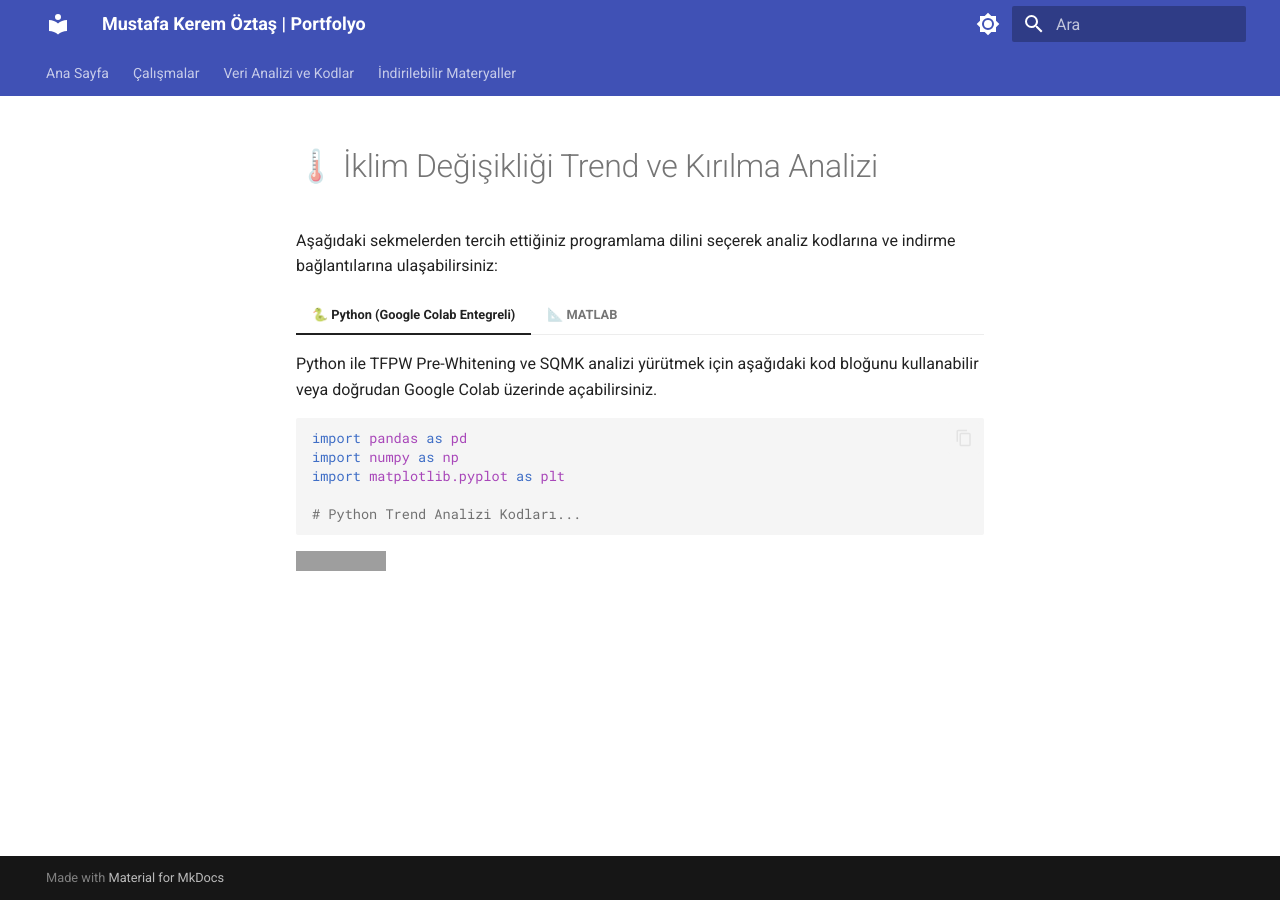
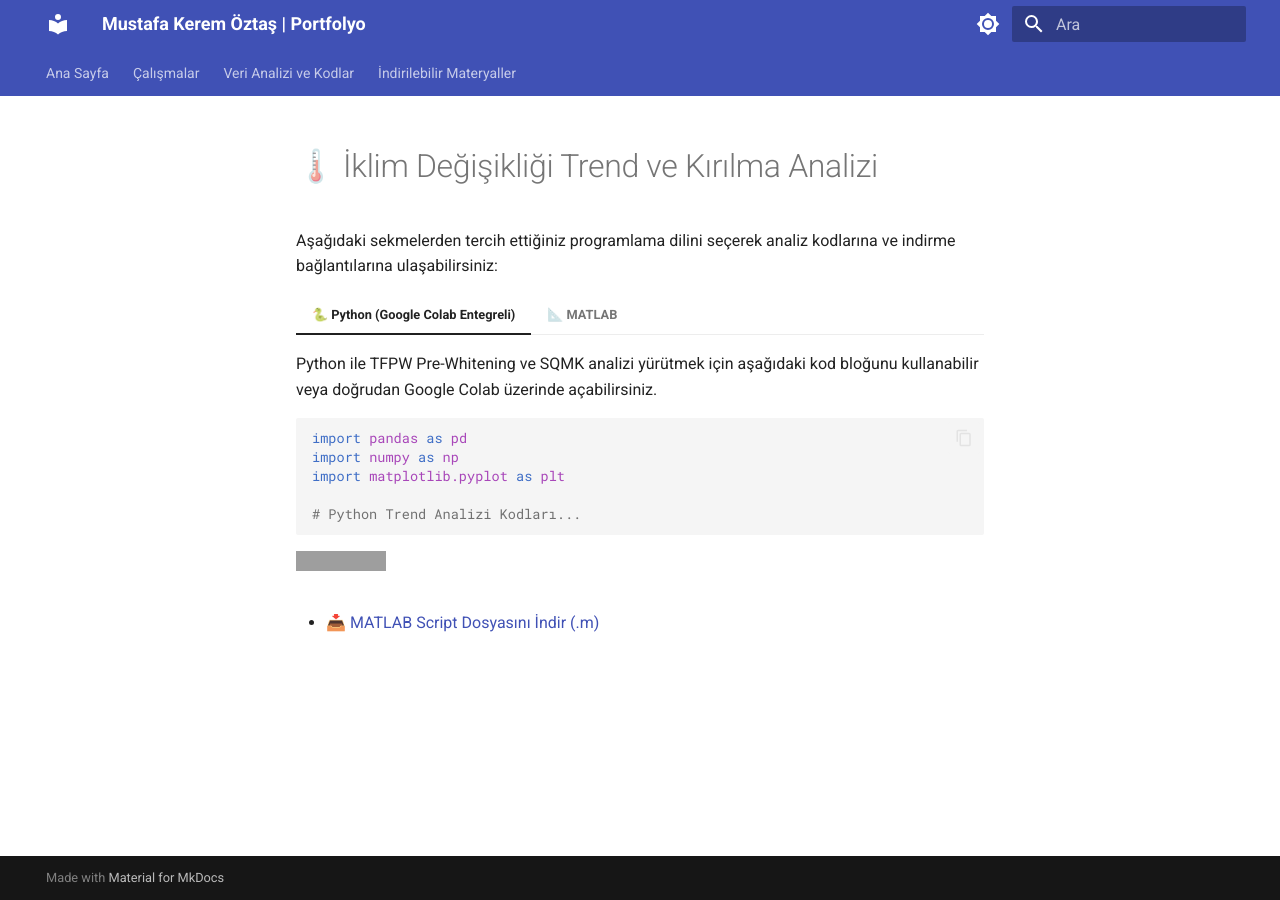
Before and after one commit to mkoztas/mkoztas.github.io, an MkDocs documentation site: the page built from docs/kodlar/trend-analizi.md, in a window 1280 px wide. Built offline with MkDocs 1.6.1 and Material for MkDocs 9.7.7, drawn with Linux system fonts in a browser that asks for light colours; grey boxes are pictures that could not be loaded.

Commit message:
Update trend-analizi.md

````diff
--- a/docs/kodlar/trend-analizi.md
+++ b/docs/kodlar/trend-analizi.md
@@ -27,5 +27,5 @@
 
     % MATLAB Trend Analizi Kodları...
     ```
-
-    [📥 MATLAB Scriptini İndir (.m)](../../docs/kodlar/trend_analysis_matlab.m)
+    [![Open in MATLAB Online](https://www.mathworks.com/images/responsive/global/open-in-matlab-online.svg)](https://matlab.mathworks.com/open/github/v1?repo=mkoztas/mkoztas.github.io&file=docs/kodlar/trend_analysis_matlab.m)
+   * [📥 MATLAB Script Dosyasını İndir (.m)](../../docs/kodlar/trend_analysis_matlab.m)
````
